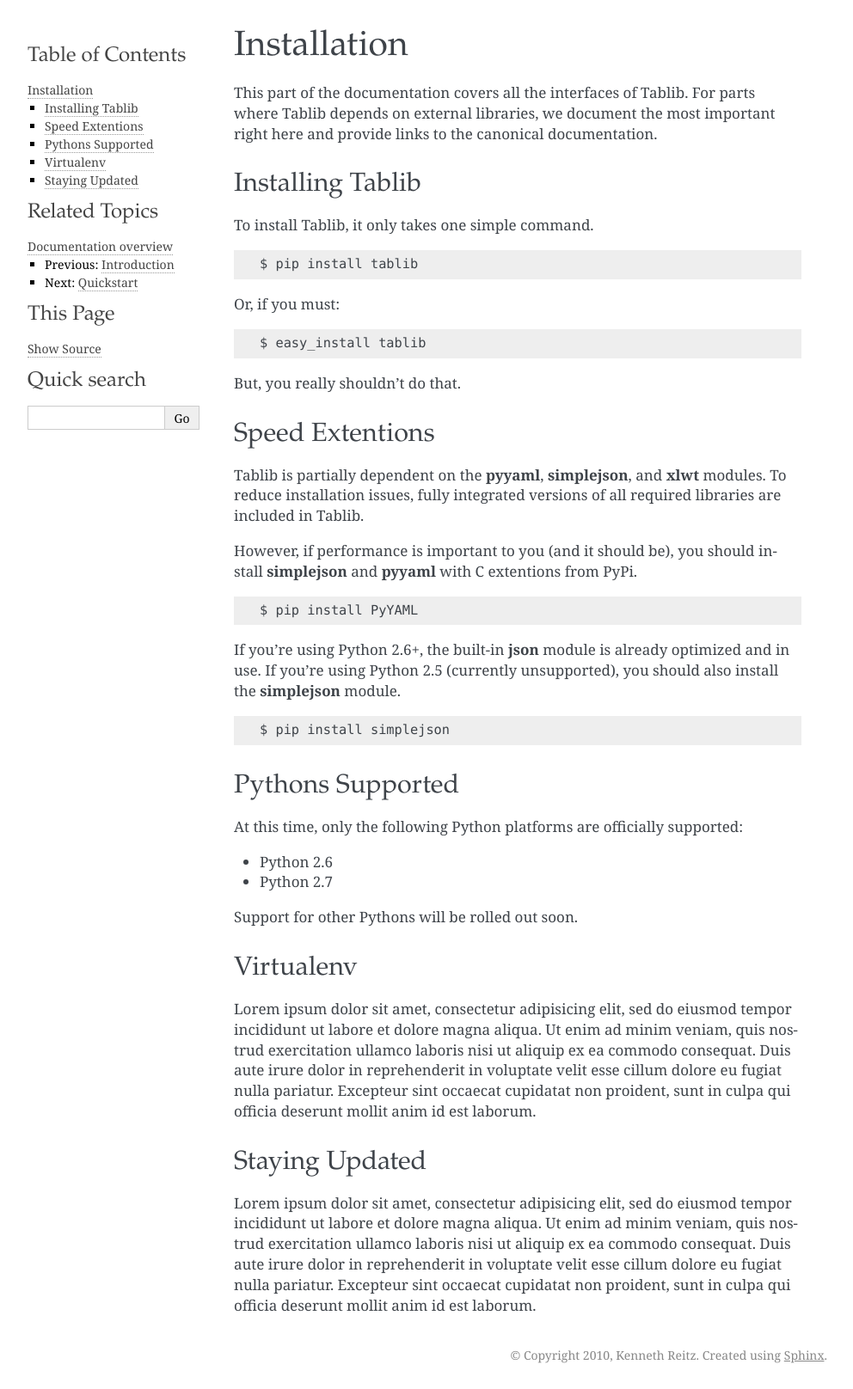
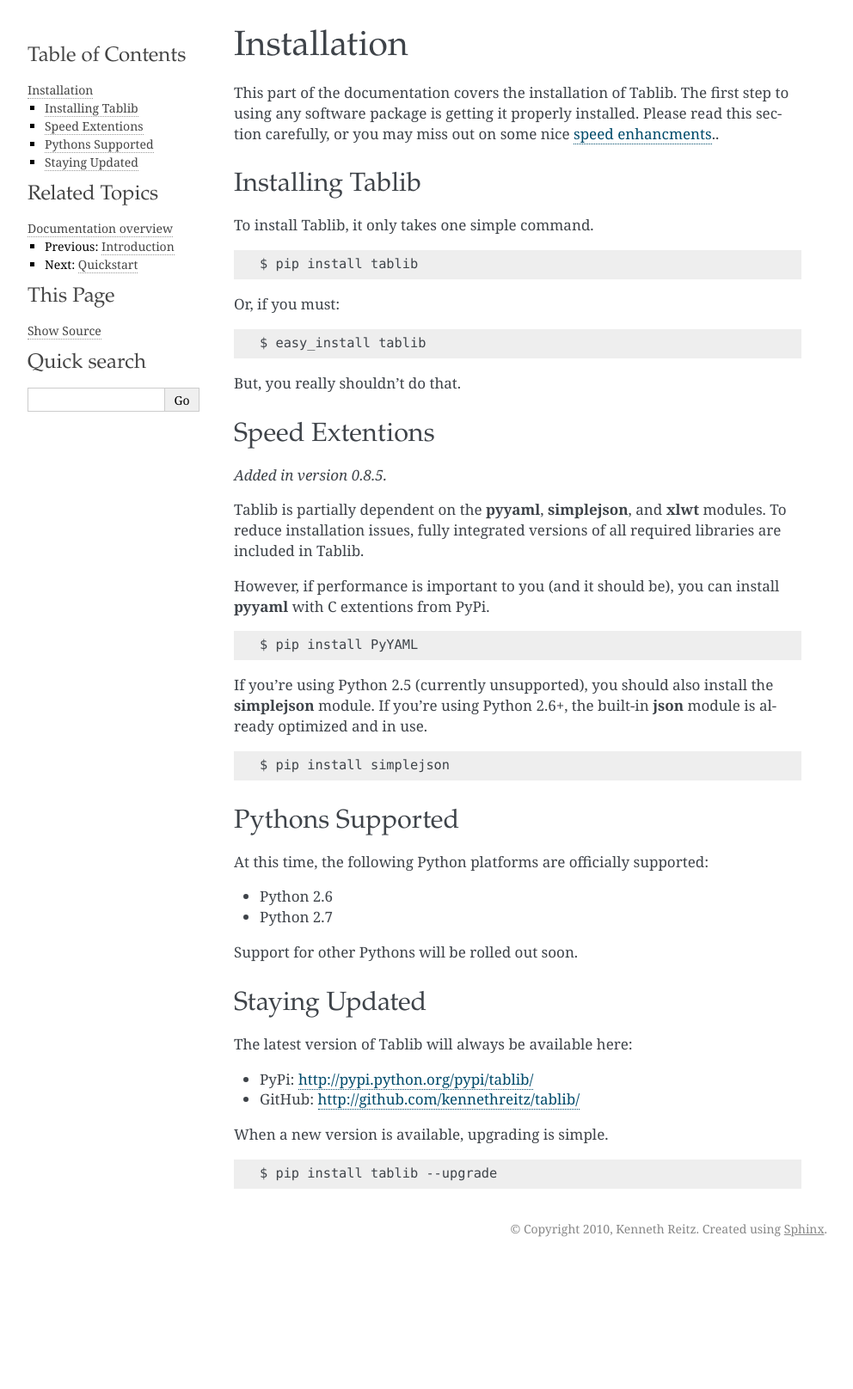
Before and after one commit to jazzband/tablib, a Sphinx documentation site: the page built from docs/install.rst, in a window 1280 px wide. Shown: the whole page at 86% size, without its empty margins (148-1140 px from the left). Built offline with Sphinx 7.4.7, drawn with Linux system fonts in a browser that asks for light colours; after the commit the page ends 1469 px from its top, so only the background shows below that.

Commit message:
documentation update

```diff
--- a/docs/conf.py
+++ b/docs/conf.py
@@ -120,7 +120,7 @@
 # Add any paths that contain custom static files (such as style sheets) here,
 # relative to this directory. They are copied after the builtin static files,
 # so a file named "default.css" will overwrite the builtin "default.css".
-html_static_path = ['_static']
+html_static_path = ['static']
 
 # If not '', a 'Last updated on:' timestamp is inserted at every page bottom,
 # using the given strftime format.
--- a/docs/index.rst
+++ b/docs/index.rst
@@ -22,7 +22,7 @@
 .. * :ref:`search`
 
 
-Lorem ipsum dolor sit amet, consectetur adipisicing elit, sed do eiusmod tempor incididunt ut labore et dolore magna aliqua. Ut enim ad minim veniam, quis nostrud exercitation ullamco laboris nisi ut aliquip ex ea commodo consequat. Duis aute irure dolor in reprehenderit in voluptate velit esse cillum dolore eu fugiat nulla pariatur. Excepteur sint occaecat cupidatat non proident, sunt in culpa qui officia deserunt mollit anim id est laborum.
+Tablib is a format-agnostic tabular dataset library, written in Python. It allows you to import, export, and manipulate tabular data sets.
 
 I recommend you start off with `Installation`.
 
--- a/docs/install.rst
+++ b/docs/install.rst
@@ -3,10 +3,7 @@
 Installation
 ============
 
-This part of the documentation covers all the interfaces of Tablib.  For
-parts where Tablib depends on external libraries, we document the most
-important right here and provide links to the canonical documentation.
-
+This part of the documentation covers the installation of Tablib. The first step to using any software package is getting it properly installed. Please read this section carefully, or you may miss out on some nice  :ref:`speed enhancments <speed>`..
 
 Installing Tablib
 -----------------
@@ -21,26 +18,30 @@
 
 But, you really shouldn't do that.
 
+.. _speed:
+
 Speed Extentions
 ----------------
 
+.. versionadded:: 0.8.5
+
 Tablib is partially dependent on the **pyyaml**, **simplejson**, and **xlwt** modules. To reduce installation issues, fully integrated versions of all required libraries are included in Tablib.
 
-However, if performance is important to you (and it should be), you should install **simplejson** and **pyyaml** with C extentions from PyPi. ::
+However, if performance is important to you (and it should be), you can install  **pyyaml** with C extentions from PyPi. ::
 
 	$ pip install PyYAML
 
-If you're using Python 2.6+, the built-in **json** module is already optimized and in use. If you're using Python 2.5 (currently unsupported), you should also install the **simplejson** module. ::
+If you're using Python 2.5 (currently unsupported), you should also install the **simplejson** module. If you're using Python 2.6+, the built-in **json** module is already optimized and in use. ::
 
 	$ pip install simplejson
 
-.. If you're using a Python < 2.6, you can speed up JSON
+
 
 
 Pythons Supported
 -----------------
 
-At this time, only the following Python platforms are officially supported:
+At this time, the following Python platforms are officially supported:
 
 * Python 2.6
 * Python 2.7
@@ -49,14 +50,14 @@
 
 
 
-
-Virtualenv
-----------
-
-Lorem ipsum dolor sit amet, consectetur adipisicing elit, sed do eiusmod tempor incididunt ut labore et dolore magna aliqua. Ut enim ad minim veniam, quis nostrud exercitation ullamco laboris nisi ut aliquip ex ea commodo consequat. Duis aute irure dolor in reprehenderit in voluptate velit esse cillum dolore eu fugiat nulla pariatur. Excepteur sint occaecat cupidatat non proident, sunt in culpa qui officia deserunt mollit anim id est laborum.
-
-
 Staying Updated
 ---------------
 
-Lorem ipsum dolor sit amet, consectetur adipisicing elit, sed do eiusmod tempor incididunt ut labore et dolore magna aliqua. Ut enim ad minim veniam, quis nostrud exercitation ullamco laboris nisi ut aliquip ex ea commodo consequat. Duis aute irure dolor in reprehenderit in voluptate velit esse cillum dolore eu fugiat nulla pariatur. Excepteur sint occaecat cupidatat non proident, sunt in culpa qui officia deserunt mollit anim id est laborum.
+The latest version of Tablib will always be available here:
+
+* PyPi: http://pypi.python.org/pypi/tablib/
+* GitHub: http://github.com/kennethreitz/tablib/
+
+When a new version is available, upgrading is simple. ::
+
+	$ pip install tablib --upgrade
```
Also changed, not shown: fabfile.py (+8 -1 lines).
